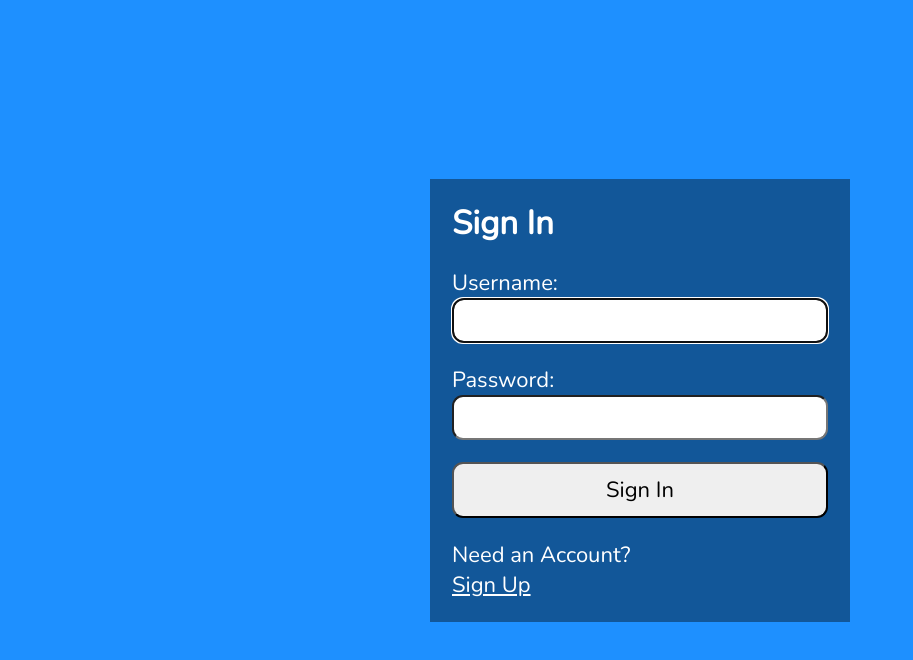
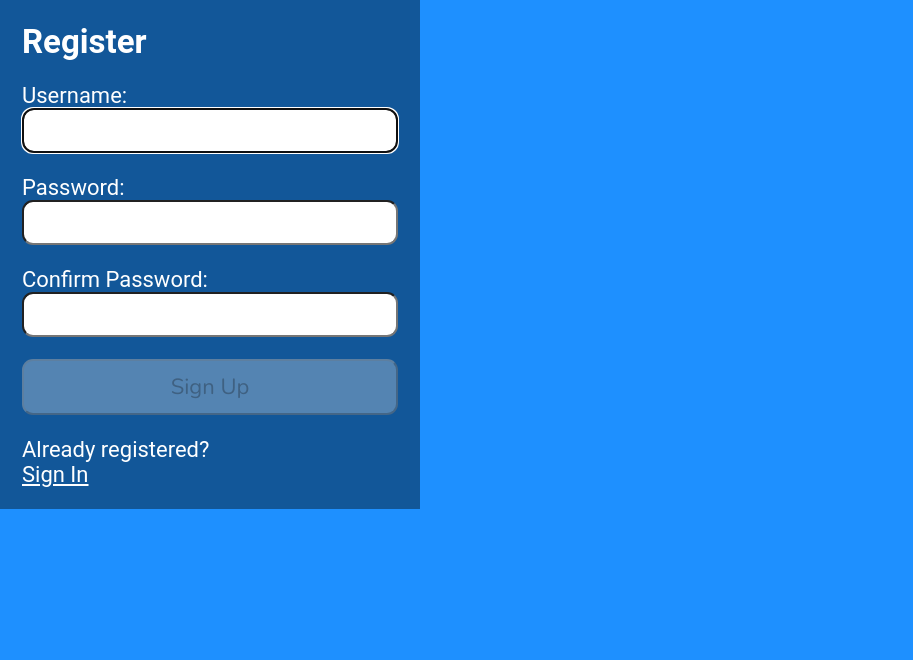
Before and after one commit to 924abp/Project-Aaron-Ashley-Ranran-4, a React (Create React App) app in the folder front-end/: page /signup in a window 1280 px wide. Shown: the top 660 px of the page, without its empty margins (0-913 px from the left). Built offline with nearby package versions, Linux system fonts and the light colour scheme.

Commit message:
separated signin and signup

```diff
--- a/front-end/package.json
+++ b/front-end/package.json
@@ -9,6 +9,7 @@
     "axios": "^0.24.0",
     "react": "^17.0.2",
     "react-dom": "^17.0.2",
+    "react-router-dom": "^6.15.0",
     "react-scripts": "5.0.0"
   },
   "scripts": {
--- a/front-end/public/index.html
+++ b/front-end/public/index.html
@@ -3,41 +3,20 @@
 
 <head>
   <meta charset="utf-8" />
-  <link rel="icon" href="%PUBLIC_URL%/favicon.ico" />
   <meta name="viewport" content="width=device-width, initial-scale=1" />
-  <meta name="theme-color" content="#000000" />
   <meta name="description" content="Web site created using create-react-app" />
   <link rel="apple-touch-icon" href="%PUBLIC_URL%/logo192.png" />
-  <!--
-      manifest.json provides metadata used when your web app is installed on a
-      user's mobile device or desktop. See https://developers.google.com/web/fundamentals/web-app-manifest/
-    -->
+
   <link rel="manifest" href="%PUBLIC_URL%/manifest.json" />
-  <!--
-      Notice the use of %PUBLIC_URL% in the tags above.
-      It will be replaced with the URL of the `public` folder during the build.
-      Only files inside the `public` folder can be referenced from the HTML.
+  <link rel="stylesheet" href="style.css">
 
-      Unlike "/favicon.ico" or "favicon.ico", "%PUBLIC_URL%/favicon.ico" will
-      work correctly both with client-side routing and a non-root public URL.
-      Learn how to configure a non-root public URL by running `npm run build`.
-    -->
-  <title>React App</title>
+  <title>Recipy App</title>
 </head>
 
 <body>
   <noscript>You need to enable JavaScript to run this app.</noscript>
   <div id="root"></div>
-  <!--
-      This HTML file is a template.
-      If you open it directly in the browser, you will see an empty page.
 
-      You can add webfonts, meta tags, or analytics to this file.
-      The build step will place the bundled scripts into the <body> tag.
-
-      To begin the development, run `npm start` or `yarn start`.
-      To create a production bundle, use `npm run build` or `yarn build`.
-    -->
 </body>
 
 </html>
--- /dev/null
+++ b/front-end/public/style.css
@@ -0,0 +1,4 @@
+*{
+    margin: 0;
+    font-family:'Roboto', sans-serif;
+}
--- a/front-end/src/App.js
+++ b/front-end/src/App.js
@@ -1,12 +1,17 @@
+import React from 'react';
+import { BrowserRouter, Routes, Route } from 'react-router-dom'
+import Login from './Login';
 import Register from './Register';
-import Login from './Login';
 
 function App() {
 
   return (
-    <main className="App">
-      <Login />
-    </main>
+      <BrowserRouter>
+          <Routes>
+            <Route path='/' element={<Login />}></Route>
+            <Route path='/signup' element={<Register />}></Route>
+          </Routes>
+      </BrowserRouter>
   );
 }
 
--- a/front-end/src/Login.js
+++ b/front-end/src/Login.js
@@ -2,6 +2,7 @@ import { useRef, useState, useEffect, useContext } from 'react';
 import AuthContext from "./context/AuthProvider";
 
 import axios from './api/axios';
+import { Link } from 'react-router-dom';
 const LOGIN_URL = '/auth';
 
 const Login = () => {
@@ -34,7 +35,7 @@ const Login = () => {
                 }
             );
             console.log(JSON.stringify(response?.data));
-            //console.log(JSON.stringify(response));
+
             const accessToken = response?.data?.accessToken;
             const roles = response?.data?.roles;
             setAuth({ user, pwd, roles, accessToken });
@@ -62,7 +63,7 @@ const Login = () => {
                     <h1>You are logged in!</h1>
                     <br />
                     <p>
-                        <a href="#">Go to Home</a>
+                        <a href="/#">Go to Home</a>
                     </p>
                 </section>
             ) : (
@@ -94,8 +95,8 @@ const Login = () => {
                     <p>
                         Need an Account?<br />
                         <span className="line">
-                            {/*put router link here*/}
-                            <a href="#">Sign Up</a>
+
+                            <a href="/#">Forgot Passwword?</a>   <Link to="/signup"> Sign up</Link>
                         </span>
                     </p>
                 </section>
--- a/front-end/src/Register.js
+++ b/front-end/src/Register.js
@@ -86,7 +86,7 @@ const Register = () => {
                 <section>
                     <h1>Success!</h1>
                     <p>
-                        <a href="#">Sign In</a>
+                        <a href="/#">Sign In</a>
                     </p>
                 </section>
             ) : (
@@ -171,7 +171,7 @@ const Register = () => {
                         Already registered?<br />
                         <span className="line">
                             {/*put router link here*/}
-                            <a href="#">Sign In</a>
+                            <a href="/#">Sign In</a>
                         </span>
                     </p>
                 </section>
```
Also changed, not shown: front-end/src/pages/home/home.js (added, +7 -0 lines), front-end/src/pages/home/home.css (added), 1 other file (tests, documents, lock files or other folders).
